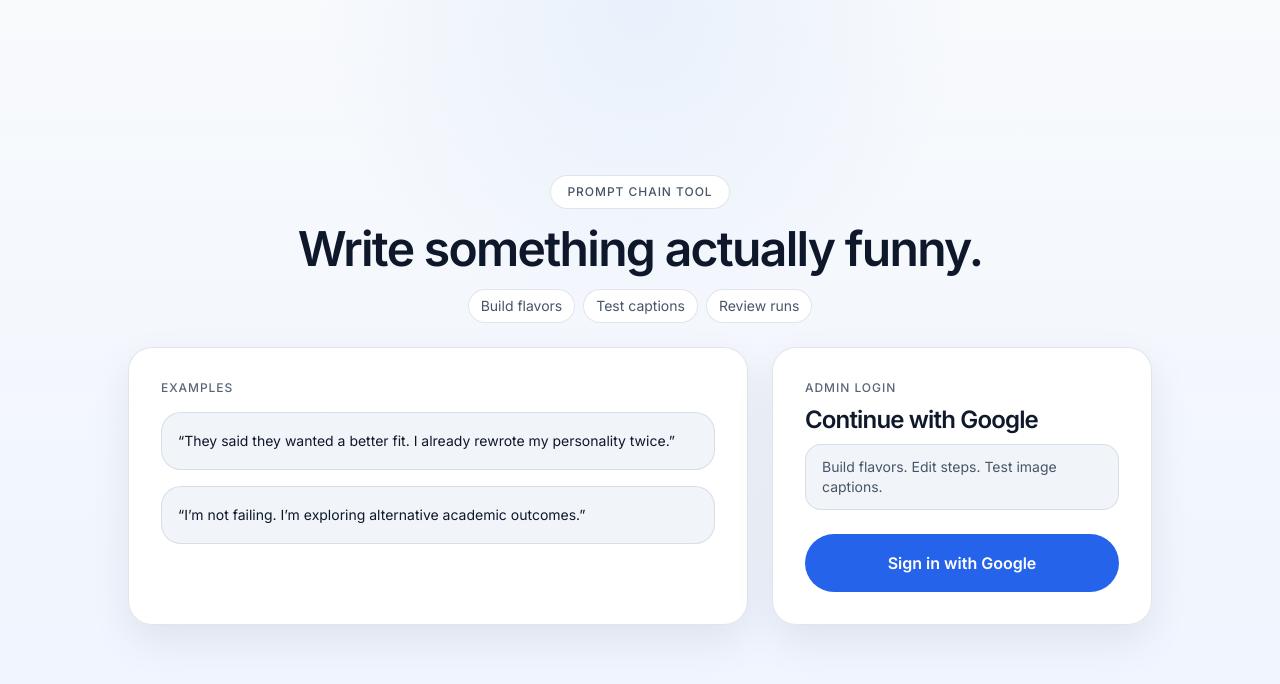
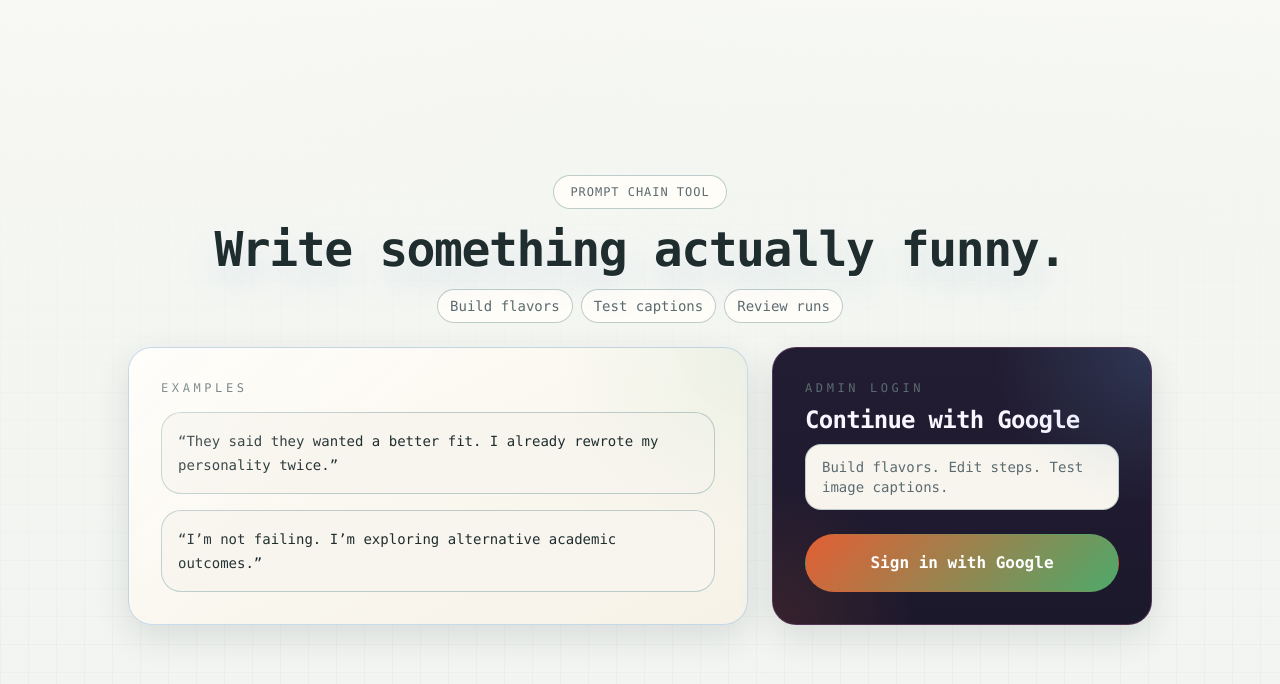
Before and after one commit to MusammatA/Prompt-Chain-Tool, a Next.js app: page /login in a window 1280 px wide. Shown: the top 684 px of the page. Built offline with nearby package versions, Linux system fonts and the light colour scheme; no server answers.

Commit message:
Match the reference style without changing layout

```diff
--- a/app/globals.css
+++ b/app/globals.css
@@ -3,63 +3,78 @@
 @tailwind utilities;
 
 :root {
+  --bg: #f5f6f2;
+  --bg-2: #edf5ef;
+  --surface: #fffdf8;
+  --surface-strong: #fffdf8;
+  --surface-muted: #f8f5ee;
+  --ink: #1f2d2f;
+  --ink-soft: #5b6b70;
+  --line: rgba(185, 201, 200, 0.92);
+  --brand: #e25f34;
+  --brand-2: #4ea96a;
+  --brand-3: #5a94cc;
+  --danger: #bf3e2a;
+  --shadow: 0 12px 34px rgba(39, 47, 56, 0.12);
   color-scheme: light;
-  --bg: #f8fafc;
-  --bg-2: #eef4ff;
-  --surface: rgba(255, 255, 255, 0.94);
-  --surface-strong: rgba(255, 255, 255, 0.98);
-  --surface-muted: #f1f5f9;
-  --line: rgba(148, 163, 184, 0.28);
-  --ink: #0f172a;
-  --ink-soft: #475569;
-  --brand: #2563eb;
-  --brand-2: #2563eb;
-  --brand-3: #1d4ed8;
-  --danger: #dc2626;
-  --shadow: 0 16px 40px rgba(15, 23, 42, 0.08);
 }
 
 html.dark {
+  --bg: #263743;
+  --bg-2: #314654;
+  --surface: rgba(34, 46, 58, 0.9);
+  --surface-strong: rgba(24, 20, 40, 0.98);
+  --surface-muted: rgba(42, 56, 68, 0.92);
+  --ink: #f4f1ff;
+  --ink-soft: #d6d0e8;
+  --line: rgba(185, 201, 200, 0.2);
+  --brand: #e25f34;
+  --brand-2: #4ea96a;
+  --brand-3: #7cb2e1;
+  --danger: #ff8e7b;
+  --shadow: 0 18px 42px rgba(9, 12, 18, 0.28);
   color-scheme: dark;
-  --bg: #0f172a;
-  --bg-2: #16213a;
-  --surface: rgba(15, 23, 42, 0.84);
-  --surface-strong: rgba(15, 23, 42, 0.96);
-  --surface-muted: rgba(30, 41, 59, 0.92);
-  --line: rgba(148, 163, 184, 0.18);
-  --ink: #f8fafc;
-  --ink-soft: #94a3b8;
-  --brand: #60a5fa;
-  --brand-2: #60a5fa;
-  --brand-3: #3b82f6;
-  --danger: #f87171;
-  --shadow: 0 20px 48px rgba(2, 6, 23, 0.34);
+}
+
+html {
+  min-height: 100%;
+  background-color: var(--bg);
+  overscroll-behavior-y: auto;
+  overflow-y: auto;
 }
 
 * {
   box-sizing: border-box;
 }
 
-html {
-  min-height: 100%;
-  background: var(--bg);
-}
-
 body {
   margin: 0;
   min-height: 100vh;
+  padding: 0;
   color: var(--ink);
   background:
-    radial-gradient(circle at top, rgba(59, 130, 246, 0.08), transparent 32%),
-    linear-gradient(180deg, var(--bg) 0%, var(--bg-2) 100%);
-  font-family: inherit;
-  overflow-x: hidden;
+    linear-gradient(to bottom, rgba(248, 249, 245, 0.98) 0%, rgba(244, 246, 242, 0.84) 36%, rgba(240, 244, 240, 0.62) 70%, rgba(235, 241, 238, 0.32) 100%),
+    radial-gradient(1100px 480px at 12% -8%, rgba(226, 95, 52, 0.24), transparent 60%),
+    radial-gradient(980px 420px at 82% 12%, rgba(78, 169, 106, 0.2), transparent 62%),
+    radial-gradient(760px 420px at 50% 0%, rgba(90, 148, 204, 0.19), transparent 58%),
+    linear-gradient(to bottom, rgba(31, 45, 47, 0.05) 1px, transparent 1px),
+    linear-gradient(to right, rgba(31, 45, 47, 0.05) 1px, transparent 1px);
+  background-size: auto, auto, auto, auto, 28px 28px, 28px 28px;
+  background-color: var(--bg);
+  font-family: "IBM Plex Mono", "SFMono-Regular", Menlo, Monaco, Consolas, "Liberation Mono", "Courier New", monospace;
+  overflow-y: auto;
+  -webkit-overflow-scrolling: touch;
+  overscroll-behavior-y: auto;
 }
 
 html.dark body {
   background:
-    radial-gradient(circle at top, rgba(96, 165, 250, 0.14), transparent 28%),
-    linear-gradient(180deg, var(--bg) 0%, var(--bg-2) 100%);
+    linear-gradient(to bottom, rgba(36, 52, 65, 0.98) 0%, rgba(43, 62, 77, 0.94) 38%, rgba(47, 68, 82, 0.92) 72%, rgba(31, 46, 59, 0.98) 100%),
+    radial-gradient(1100px 480px at 12% -8%, rgba(226, 95, 52, 0.22), transparent 60%),
+    radial-gradient(980px 420px at 82% 12%, rgba(78, 169, 106, 0.17), transparent 62%),
+    radial-gradient(760px 420px at 50% 0%, rgba(90, 148, 204, 0.18), transparent 58%),
+    linear-gradient(to bottom, rgba(244, 241, 255, 0.05) 1px, transparent 1px),
+    linear-gradient(to right, rgba(244, 241, 255, 0.05) 1px, transparent 1px);
 }
 
 h1,
@@ -68,10 +83,11 @@
 h4,
 h5,
 h6 {
-  font-family: inherit;
-  letter-spacing: -0.035em;
-  line-height: 1.04;
   margin: 0;
+  color: var(--ink);
+  font-family: "JetBrains Mono", "IBM Plex Mono", "SFMono-Regular", Menlo, Monaco, Consolas, "Liberation Mono", "Courier New", monospace;
+  font-weight: 700;
+  letter-spacing: -0.03em;
 }
 
 a {
@@ -94,20 +110,12 @@
 input:focus,
 select:focus,
 textarea:focus {
-  box-shadow: 0 0 0 3px rgba(59, 130, 246, 0.14);
+  box-shadow: 0 0 0 4px rgba(90, 148, 204, 0.18);
 }
 
 code,
 pre {
-  font-family:
-    ui-monospace,
-    SFMono-Regular,
-    Menlo,
-    Monaco,
-    Consolas,
-    "Liberation Mono",
-    "Courier New",
-    monospace;
+  font-family: inherit;
 }
 
 .cinema-page {
@@ -119,61 +127,87 @@
   z-index: 1;
 }
 
-.cinema-title,
+.cinema-title {
+  opacity: 0;
+  transform: translateY(24px);
+  animation: titleFadeUp 900ms ease forwards;
+  text-shadow:
+    0 1px 0 rgba(255, 255, 255, 0.8),
+    0 16px 34px rgba(74, 143, 207, 0.16);
+  text-wrap: balance;
+}
+
+html.dark .cinema-title {
+  text-shadow:
+    0 1px 0 rgba(255, 255, 255, 0.08),
+    0 16px 30px rgba(0, 0, 0, 0.26);
+}
+
 .cinema-display {
   text-wrap: balance;
 }
 
 .cinema-kicker {
-  letter-spacing: 0.08em;
+  letter-spacing: 0.3em;
   text-transform: uppercase;
 }
 
-.cinema-banner::after,
-.hero-grid,
-.hero-grid::before,
-.orb,
-body::before {
-  display: none;
-}
-
-.panel,
-.panel-strong {
+.panel {
   position: relative;
   overflow: hidden;
-  border: 1px solid var(--line);
+  background: linear-gradient(155deg, rgba(255, 253, 248, 0.96) 0%, rgba(245, 241, 230, 0.96) 100%);
+  border: 1px solid rgba(74, 143, 207, 0.3);
   box-shadow: var(--shadow);
   backdrop-filter: blur(10px);
 }
 
-.panel {
-  background: var(--surface);
+.panel::before {
+  content: "";
+  position: absolute;
+  inset: 0;
+  pointer-events: none;
+  background:
+    linear-gradient(135deg, rgba(255, 255, 255, 0.34), transparent 38%),
+    radial-gradient(circle at top right, rgba(78, 169, 106, 0.08), transparent 28%);
 }
 
 .panel-strong {
-  background: var(--surface-strong);
+  position: relative;
+  overflow: hidden;
+  background: linear-gradient(180deg, rgba(30, 24, 46, 0.98) 0%, rgba(24, 20, 40, 0.98) 100%);
+  border: 1px solid rgba(255, 140, 211, 0.22);
+  box-shadow: var(--shadow);
+  color: #f4f1ff;
 }
 
-html.dark .panel {
-  background: var(--surface);
-}
-
-html.dark .panel-strong {
-  background: var(--surface-strong);
-}
-
-.panel::before,
 .panel-strong::before {
   content: "";
   position: absolute;
   inset: 0;
   pointer-events: none;
-  background: linear-gradient(180deg, rgba(255, 255, 255, 0.22), transparent 26%);
+  background:
+    radial-gradient(circle at top right, rgba(90, 148, 204, 0.22), transparent 34%),
+    radial-gradient(circle at bottom left, rgba(226, 95, 52, 0.14), transparent 30%);
 }
 
-html.dark .panel::before,
-html.dark .panel-strong::before {
-  background: linear-gradient(180deg, rgba(255, 255, 255, 0.04), transparent 22%);
+.panel-strong h1,
+.panel-strong h2,
+.panel-strong h3,
+.panel-strong h4,
+.panel-strong h5,
+.panel-strong h6 {
+  color: #f9f6ff;
+}
+
+html.dark .panel {
+  background: linear-gradient(155deg, rgba(45, 59, 70, 0.94) 0%, rgba(35, 48, 60, 0.96) 100%);
+  border-color: rgba(124, 178, 225, 0.24);
+}
+
+html.dark .panel::before {
+  background:
+    linear-gradient(135deg, rgba(255, 255, 255, 0.05), transparent 38%),
+    radial-gradient(circle at top right, rgba(90, 148, 204, 0.12), transparent 28%);
 }
 
 .muted {
@@ -181,38 +215,55 @@
 }
 
 .pill-button {
-  border-radius: 999px;
   border: 1px solid transparent;
+  cursor: pointer;
   transition:
-    background-color 160ms ease,
-    border-color 160ms ease,
-    color 160ms ease,
-    box-shadow 160ms ease,
-    opacity 160ms ease;
+    transform 0.12s ease,
+    box-shadow 0.2s ease,
+    background-color 0.2s ease,
+    border-color 0.2s ease,
+    opacity 0.2s ease;
 }
 
 .pill-button:hover {
-  box-shadow: 0 8px 24px rgba(15, 23, 42, 0.08);
+  transform: translateY(-1px);
+  box-shadow: 0 10px 20px rgba(15, 23, 42, 0.1);
 }
 
 .danger-panel {
-  border: 1px solid rgba(220, 38, 38, 0.16);
-  background: rgba(254, 226, 226, 0.6);
+  border: 1px solid rgba(191, 62, 42, 0.24);
+  background: rgba(191, 62, 42, 0.08);
   color: var(--danger);
 }
 
 .danger-button {
-  border: 1px solid rgba(220, 38, 38, 0.18);
-  background: rgba(254, 226, 226, 0.72);
+  border: 1px solid rgba(191, 62, 42, 0.24);
+  background: rgba(191, 62, 42, 0.08);
   color: var(--danger);
 }
 
 html.dark .danger-panel {
-  border-color: rgba(248, 113, 113, 0.24);
-  background: rgba(127, 29, 29, 0.3);
+  border-color: rgba(255, 142, 123, 0.32);
+  background: rgba(191, 62, 42, 0.14);
 }
 
 html.dark .danger-button {
-  border-color: rgba(248, 113, 113, 0.24);
-  background: rgba(127, 29, 29, 0.28);
+  border-color: rgba(255, 142, 123, 0.32);
+  background: rgba(191, 62, 42, 0.12);
 }
+
+@keyframes titleFadeUp {
+  to {
+    opacity: 1;
+    transform: translateY(0);
+  }
+}
+
+@media (prefers-reduced-motion: reduce) {
+  *,
+  *::before,
+  *::after {
+    animation: none !important;
+    transition: none !important;
+  }
+}
--- a/app/layout.tsx
+++ b/app/layout.tsx
@@ -1,13 +1,7 @@
 import type { Metadata } from "next";
-import { Inter } from "next/font/google";
 import Script from "next/script";
 import type { ReactNode } from "react";
 import "./globals.css";
-
-const inter = Inter({
-  subsets: ["latin"],
-  display: "swap",
-});
 
 export const metadata: Metadata = {
   title: "Humor Flavor Studio",
@@ -21,7 +15,7 @@
 }>) {
   return (
     <html lang="en" suppressHydrationWarning>
-      <body className={inter.className}>
+      <body>
         <Script id="theme-bootstrap" strategy="beforeInteractive">
           {`
             try {
--- a/app/login/page.tsx
+++ b/app/login/page.tsx
@@ -129,7 +129,7 @@
             <div className="inline-flex items-center rounded-full border border-[var(--line)] bg-[var(--surface)] px-4 py-2 text-xs font-medium uppercase tracking-[0.08em] text-[var(--ink-soft)]">
               Prompt Chain Tool
             </div>
-            <h1 className="text-4xl font-semibold text-[var(--ink)] sm:text-5xl">Write something actually funny.</h1>
+            <h1 className="cinema-title text-4xl font-semibold text-[var(--ink)] sm:text-5xl">Write something actually funny.</h1>
             <div className="flex flex-wrap items-center justify-center gap-2 text-sm text-[var(--ink-soft)]">
               <span className="rounded-full border border-[var(--line)] bg-[var(--surface)] px-3 py-1.5">Build flavors</span>
               <span className="rounded-full border border-[var(--line)] bg-[var(--surface)] px-3 py-1.5">Test captions</span>
@@ -153,7 +153,7 @@
             <aside className="panel-strong rounded-[1.5rem] p-6 sm:p-8">
               <div className="space-y-2">
                 <div className="cinema-kicker text-xs font-medium text-[var(--ink-soft)]">Admin Login</div>
-                <h2 className="text-2xl font-semibold text-[var(--ink)]">Continue with Google</h2>
+                <h2 className="cinema-display text-2xl font-semibold text-[var(--ink)]">Continue with Google</h2>
                 <div className="rounded-[1rem] border border-[var(--line)] bg-[var(--surface-muted)] px-4 py-3 text-sm text-[var(--ink-soft)]">
                   Build flavors. Edit steps. Test image captions.
                 </div>
@@ -171,7 +171,7 @@
                 type="button"
                 onClick={handleLogin}
                 disabled={signingIn}
-                className="pill-button mt-6 inline-flex w-full items-center justify-center rounded-full bg-[var(--brand)] px-6 py-4 text-base font-semibold text-white disabled:cursor-not-allowed disabled:opacity-70"
+                className="pill-button mt-6 inline-flex w-full items-center justify-center rounded-full bg-[linear-gradient(135deg,var(--brand),var(--brand-2))] px-6 py-4 text-base font-semibold text-white disabled:cursor-not-allowed disabled:opacity-70"
               >
                 {signingIn ? "Redirecting..." : "Sign in with Google"}
               </button>
--- a/app/unauthorized/page.tsx
+++ b/app/unauthorized/page.tsx
@@ -5,13 +5,13 @@
     <main className="cinema-page flex min-h-screen items-center justify-center px-6 py-10">
       <section className="panel max-w-xl rounded-[1.5rem] p-8 text-center sm:p-10">
         <p className="cinema-kicker text-xs font-medium text-[var(--ink-soft)]">Access denied</p>
-        <h1 className="mt-4 text-4xl font-semibold">This admin studio is restricted.</h1>
+        <h1 className="cinema-display mt-4 text-4xl font-semibold">This admin studio is restricted.</h1>
         <p className="mt-4 text-sm leading-6 text-[var(--ink-soft)]">
           Your profile needs <code>is_superadmin</code> or <code>is_matrix_admin</code>.
         </p>
         <Link
           href="/login"
-          className="pill-button mt-8 inline-flex rounded-full bg-[var(--brand)] px-5 py-3 text-sm font-semibold text-white"
+          className="pill-button mt-8 inline-flex rounded-full bg-[linear-gradient(135deg,var(--brand),var(--brand-2))] px-5 py-3 text-sm font-semibold text-white"
         >
           Return to login
         </Link>
--- a/components/admin/admin-dashboard.tsx
+++ b/components/admin/admin-dashboard.tsx
@@ -67,7 +67,7 @@
             <div className="space-y-3">
               <div className="cinema-kicker text-xs font-medium text-[var(--ink-soft)]">Humor Studio</div>
               <div className="flex flex-wrap items-center gap-3">
-                <h1 className="text-3xl font-semibold text-[var(--ink)] sm:text-4xl">Build and test flavors</h1>
+                <h1 className="cinema-display text-3xl font-semibold text-[var(--ink)] sm:text-4xl">Build and test flavors</h1>
                 <div className="rounded-full border border-[var(--line)] bg-[var(--surface-muted)] px-3 py-1 text-xs text-[var(--ink-soft)]">
                   {adminEmail || "Administrator"}
                 </div>
@@ -100,7 +100,7 @@
                   onClick={() => setActiveTab(tab.id)}
                   className={`pill-button inline-flex items-center gap-2 rounded-full px-4 py-2.5 text-sm font-semibold ${
                     active
-                      ? "bg-[var(--brand)] text-white"
+                      ? "bg-[linear-gradient(135deg,var(--brand),var(--brand-2))] text-white shadow-panel"
                       : "border border-[var(--line)] bg-[var(--surface-muted)] text-[var(--ink)] hover:bg-[var(--surface-strong)]"
                   }`}
                 >
--- a/components/admin/theme-mode-toggle.tsx
+++ b/components/admin/theme-mode-toggle.tsx
@@ -32,7 +32,7 @@
             onClick={() => onChange(option.value)}
             className={`pill-button inline-flex items-center gap-2 rounded-full px-3 py-2 text-xs font-medium ${
               active
-                ? "bg-[var(--brand)] text-white"
+                ? "bg-[linear-gradient(135deg,var(--brand),var(--brand-2))] text-white"
                 : "bg-transparent text-[var(--ink-soft)] hover:bg-[var(--surface-strong)]"
             }`}
           >
```
